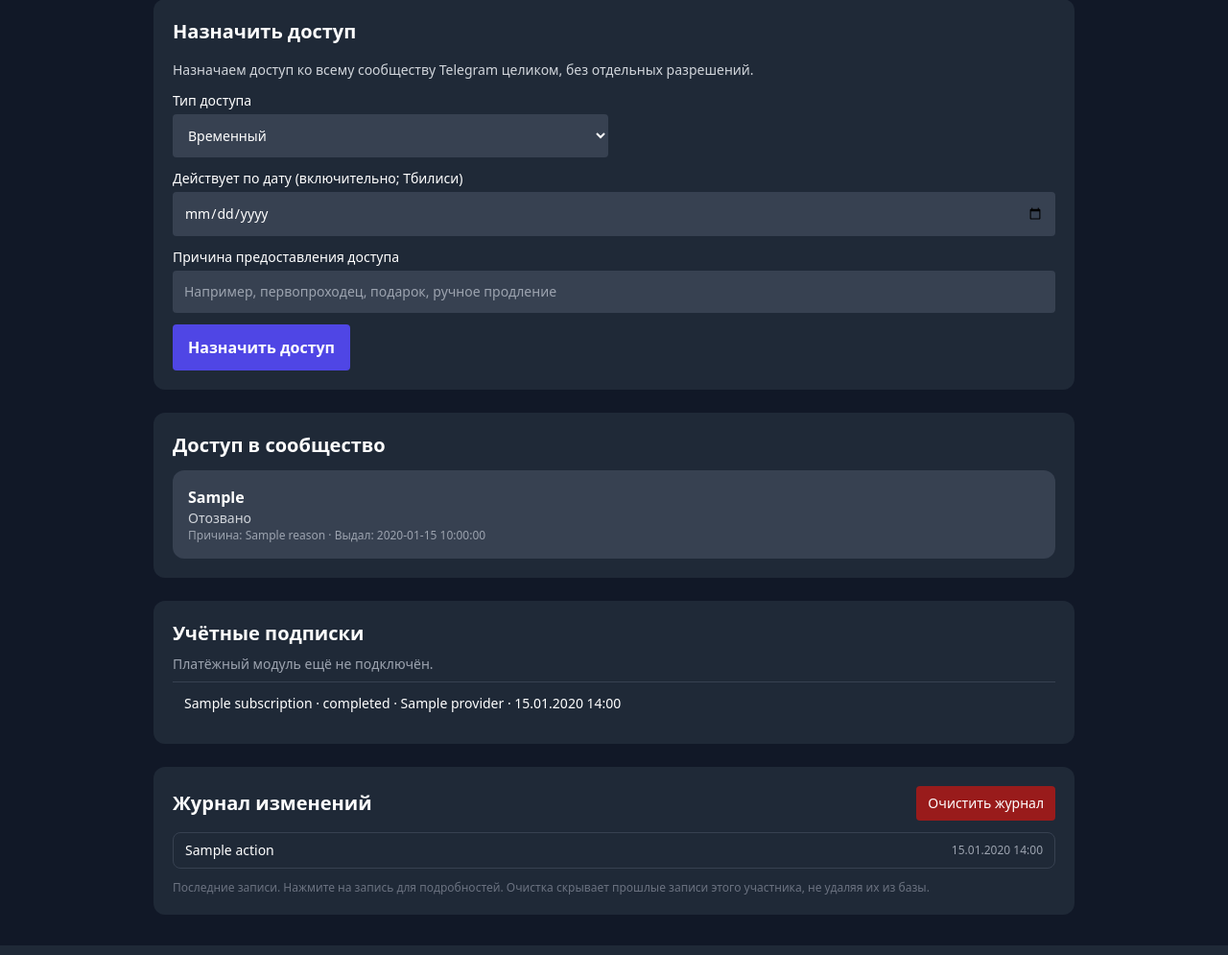
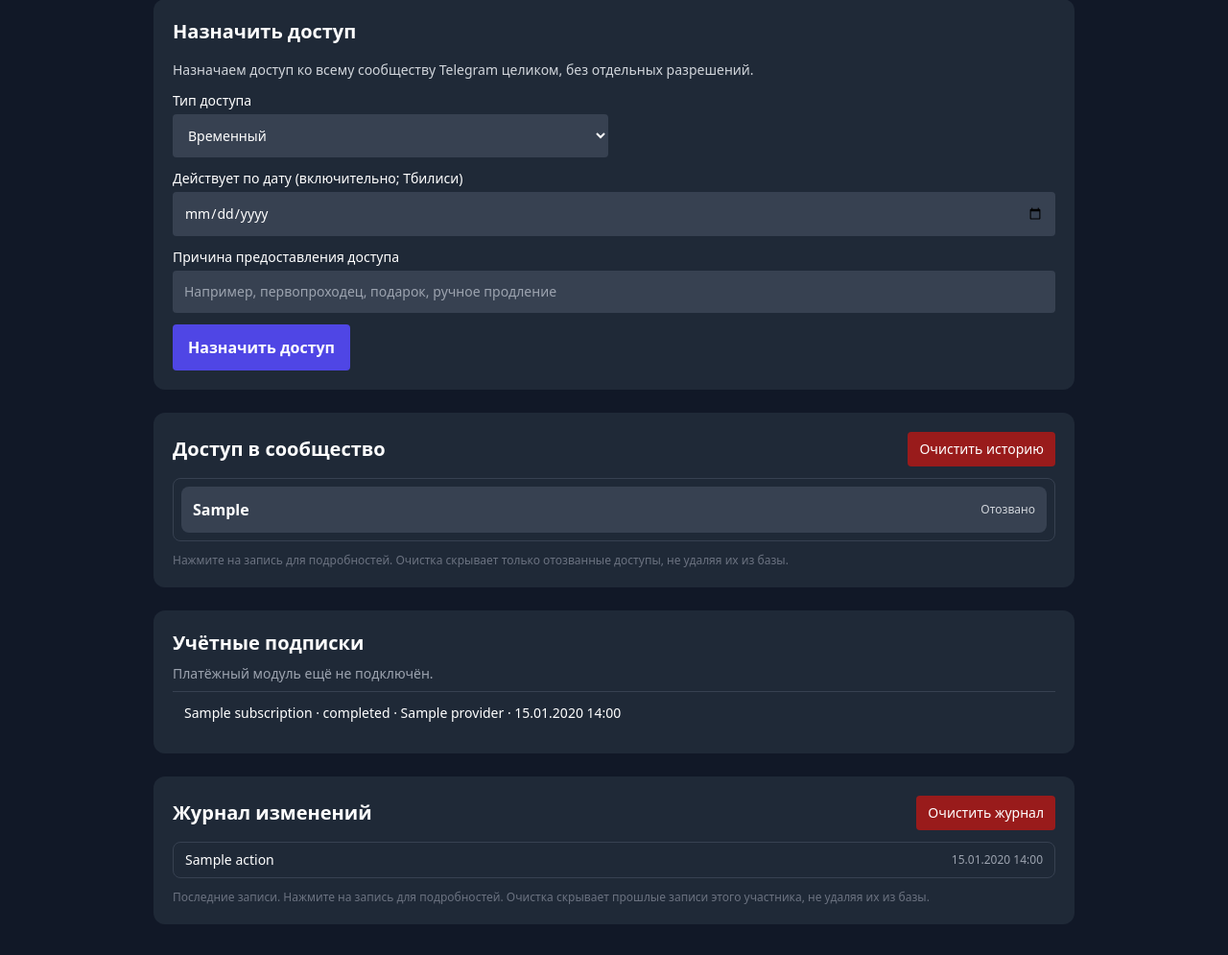
Before and after one commit to vazhap519/dato-telegram, a FastAPI app: template admin/templates/subscription_user.html in a window 1280 px wide. Shown: the part 1500-2495 px from the top of the page at 96% size. Run offline with FastAPI, Linux system fonts and the light colour scheme; the template is opened without the code that fills it: most values are stand-ins (such as "Sample title", 1, 10 or a date in 2020); parts of the project's set-up code (start-up, migrations or seed data) failed here and were passed over; some libraries are stand-ins or nearby versions.

Commit message:
Make community access cards scrollable and collapsible with revoked-history cleanup

```diff
--- a/admin/templates/subscription_user.html
+++ b/admin/templates/subscription_user.html
@@ -112,21 +112,56 @@
 </div><label class="text-sm">Действует по дату (включительно; Тбилиси)<input type="date" id="end-date" name="end_date" class="block bg-gray-700 p-3 rounded mt-1 w-full"></label>
 <label class="text-sm">Причина предоставления доступа<input type="text" maxlength="500" name="reason" class="block bg-gray-700 p-3 rounded mt-1 w-full" placeholder="Например, первопроходец, подарок, ручное продление"></label>
 <button onclick="return confirm('Подтвердить запись права доступа в базу?')" class="bg-indigo-600 hover:bg-indigo-500 rounded px-4 py-3 justify-self-start font-semibold">Назначить доступ</button></form></section>
-<section class="bg-gray-800 rounded-xl p-5 space-y-3"><h2 class="text-xl font-semibold">Доступ в сообщество</h2>
-{% for g in grants %}<div class="bg-gray-700 p-4 rounded-xl grid md:grid-cols-[1fr_auto] gap-3 items-center">
-<div><div class="font-semibold">{{ {'lifetime':'Постоянный','temporary':'Временный','gift':'Подарочный','trial':'Пробный'}.get(g.grant_type,g.grant_type) }}</div>
-<div class="text-sm text-gray-300">{{ 'Отозвано' if g.revoked_at else ('Истекает: '+(g.ends_at|tbilisi_time)+' (Тбилиси)' if g.ends_at else 'Без срока') }}</div><div class="text-xs text-gray-400">Причина: {{ g.reason or 'не указана' }} · Выдал: {{ g.created_by }}{% if not g.revoked_at and g.ends_at and g.grant_type != 'lifetime' %}
-<form method="post" action="/subscriptions/grant/expiry" class="flex flex-wrap items-end gap-2 mt-3">
+<section class="bg-gray-800 rounded-xl p-5 space-y-3">
+<div class="flex flex-wrap justify-between items-center gap-3">
+<h2 class="text-xl font-semibold">Доступ в сообщество</h2>
+{% if grants|selectattr('revoked_at')|list %}
+<form method="post" action="/subscriptions/grants/history/clear"
+ onsubmit="return confirm('Скрыть старые отозванные доступы этого участника? Действующие права сохранятся.');">
+<input type="hidden" name="csrf_token" value="{{ csrf_token }}">
+<input type="hidden" name="telegram_id" value="{{ participant.telegram_id }}">
+<input type="hidden" name="confirm" value="CLEAR_REVOKED_GRANTS">
+<button class="rounded bg-red-800 hover:bg-red-700 px-3 py-2 text-sm" type="submit">Очистить историю</button>
+</form>
+{% endif %}
+</div>
+{% if request.query_params.get('grants') == 'cleared' %}
+<p class="text-green-300 text-sm">История отозванных доступов скрыта. Действующие права сохранены.</p>
+{% endif %}
+<div class="max-h-80 overflow-y-auto overscroll-contain rounded-lg border border-gray-700 p-2 space-y-2">
+{% for g in grants %}
+<details class="rounded-lg bg-gray-700 group p-3" {{ 'open' if not g.revoked_at else '' }}>
+<summary class="cursor-pointer flex items-center justify-between gap-2">
+<span class="font-semibold">{{ {'lifetime':'Постоянный','temporary':'Временный','gift':'Подарочный','trial':'Пробный'}.get(g.grant_type,g.grant_type) }}</span>
+<span class="text-xs text-gray-300">{{ 'Отозвано' if g.revoked_at else ('Истекает: '+(g.ends_at|tbilisi_time) if g.ends_at else 'Без срока') }}</span>
+</summary>
+<div class="pt-3 mt-2 border-t border-gray-600 text-xs text-gray-300 space-y-2">
+<p>Причина: {{ g.reason or 'не указана' }} · Выдал: {{ g.created_by }}</p>
+{% if not g.revoked_at and g.ends_at and g.grant_type != 'lifetime' %}
+<form method="post" action="/subscriptions/grant/expiry" class="flex flex-wrap items-end gap-2">
 <input type="hidden" name="csrf_token" value="{{ csrf_token }}">
 <input type="hidden" name="telegram_id" value="{{ participant.telegram_id }}">
 <input type="hidden" name="grant_id" value="{{ g.id }}">
 <input type="hidden" name="confirm" value="CHANGE_EXPIRY">
 <label class="text-sm">Новый срок (Тбилиси)<input type="datetime-local" name="end_at" required value="{{ g.ends_at|tbilisi_time('%Y-%m-%dT%H:%M') }}" class="block bg-gray-800 rounded p-2 mt-1"></label>
-<button class="bg-indigo-600 px-3 py-2 rounded" onclick="return confirm('Изменить дату и время окончания доступа?')">Сохранить время</button>
+<button class="bg-indigo-600 rounded px-3 py-2" onclick="return confirm('Изменить дату и время окончания доступа?')">Сохранить время</button>
 </form>
-{% endif %}</div></div>
-{% if not g.revoked_at %}<form method="post" action="/subscriptions/revoke"><input type="hidden" name="csrf_token" value="{{ csrf_token }}"><input type="hidden" name="telegram_id" value="{{ participant.telegram_id }}"><input type="hidden" name="grant_id" value="{{ g.id }}"><input type="hidden" name="confirm" value="REVOKE"><button onclick="return confirm('Отозвать это право? Операция фиксируется в журнале.')" class="px-4 py-2 rounded bg-red-700">Отозвать</button></form>{% endif %}
-</div>{% else %}<p class="text-gray-400">Назначенных прав пока нет.</p>{% endfor %}</section>
+{% endif %}
+{% if not g.revoked_at %}
+<form method="post" action="/subscriptions/revoke">
+<input type="hidden" name="csrf_token" value="{{ csrf_token }}">
+<input type="hidden" name="telegram_id" value="{{ participant.telegram_id }}">
+<input type="hidden" name="grant_id" value="{{ g.id }}">
+<input type="hidden" name="confirm" value="REVOKE">
+<button onclick="return confirm('Отозвать это право? Операция фиксируется в журнале.')" class="px-3 py-2 rounded bg-red-700 text-sm">Отозвать доступ</button>
+</form>
+{% endif %}
+</div>
+</details>
+{% else %}<p class="text-gray-400 text-sm p-3">Назначенных прав пока нет.</p>{% endfor %}
+</div>
+<p class="text-xs text-gray-500">Нажмите на запись для подробностей. Очистка скрывает только отозванные доступы, не удаляя их из базы.</p>
+</section>
 <section class="bg-gray-800 rounded-xl p-5 space-y-2"><h2 class="font-semibold text-xl">Учётные подписки</h2><p class="text-gray-400 text-sm">Платёжный модуль ещё не подключён.</p>
 {% for s in subscriptions %}<div class="p-3 border-t border-gray-700 text-sm">{{ s.plan_name or 'Тариф не указан' }} · {{ s.status }} · {{ s.provider }} · {{ s.paid_until|tbilisi_time('%d.%m.%Y %H:%M') if s.paid_until else 'без подтверждённого периода' }}</div>{% else %}<p class="text-gray-400">Подписок пока нет.</p>{% endfor %}</section>
 <section class="bg-gray-800 rounded-xl p-5 space-y-3">
```
